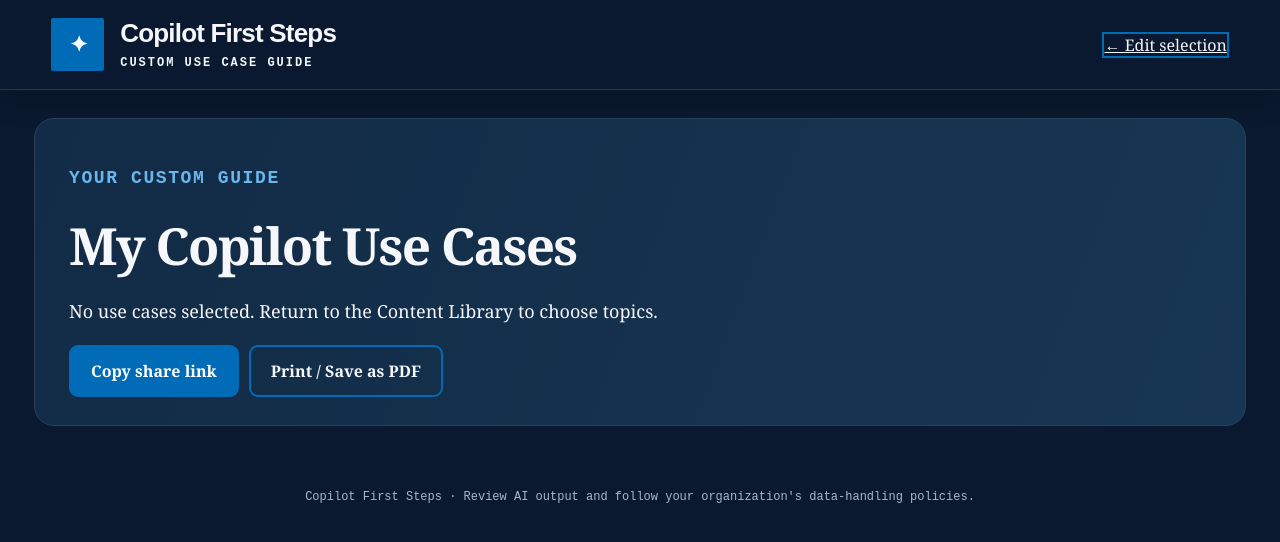
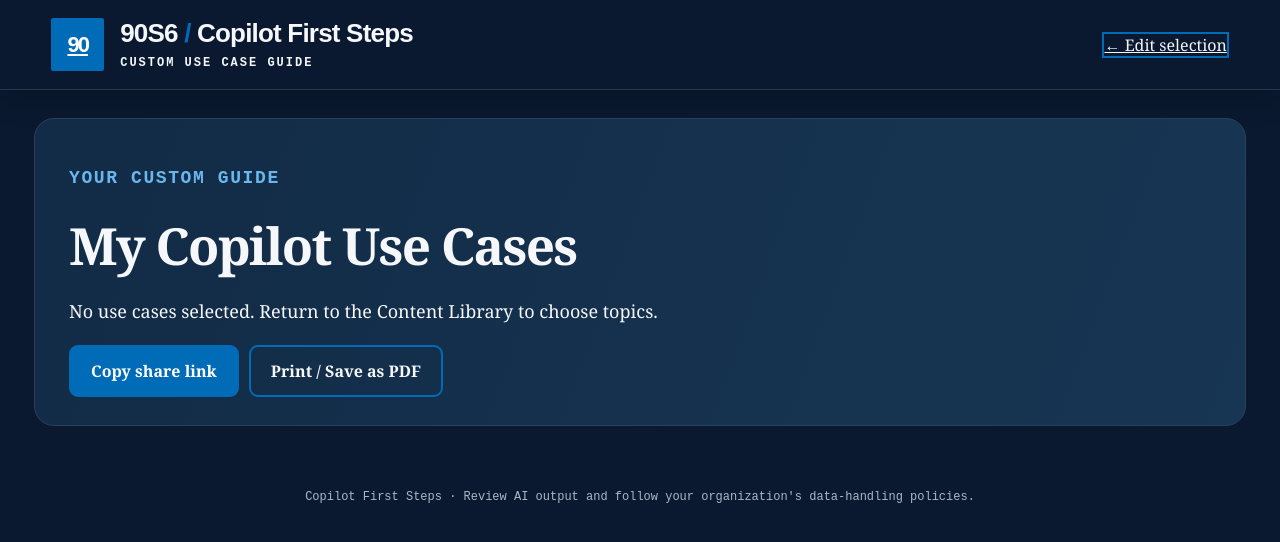
Before and after one commit to pdzaffina/90s6-site, a plain HTML site: page copilot-first-steps/custom-course.html in a window 1280 px wide. Drawn offline with Linux system fonts and the light colour scheme.

Commit message:
Apply 90S6 identity to course subpages

```diff
--- a/copilot-first-steps/custom-course.html
+++ b/copilot-first-steps/custom-course.html
@@ -1 +1 @@
-<!doctype html><html lang="en"><head><meta charset="utf-8"><meta name="viewport" content="width=device-width,initial-scale=1"><title>Custom Use Cases | Copilot First Steps</title><link rel="stylesheet" href="styles.css"><link rel="stylesheet" href="content-library.css"></head><body><header class="site-header"><div class="brand"><div class="brand-mark" aria-hidden="true">✦</div><div><strong>Copilot First Steps</strong><small>CUSTOM USE CASE GUIDE</small></div></div><a class="outline library-action" href="content-library.html">← Edit selection</a></header><main class="container custom-main"><section class="builder-hero"><p class="eyebrow">YOUR CUSTOM GUIDE</p><h1 id="customTitle">My Copilot Use Cases</h1><p id="customSummary"></p><div class="custom-actions"><button id="copyLink" class="primary">Copy share link</button><button id="printPage" class="outline">Print / Save as PDF</button><span id="copyStatus" role="status"></span></div></section><nav class="custom-nav" id="customNav" aria-label="Selected use cases"></nav><div id="customContent"></div><footer>Copilot First Steps · Review AI output and follow your organization's data-handling policies.</footer></main><script src="use-cases-data.js"></script><script src="custom-course.js"></script></body></html>
+<!doctype html><html lang="en"><head><meta charset="utf-8"><meta name="viewport" content="width=device-width,initial-scale=1"><title>Custom Use Cases | Copilot First Steps</title><link rel="stylesheet" href="styles.css"><link rel="stylesheet" href="content-library.css"></head><body><header class="site-header"><div class="brand"><a class="brand-mark" href="https://90s6.com" aria-label="90S6 home">90</a><div><strong>90S6 <span class="brand-divider">/</span> Copilot First Steps</strong><small>CUSTOM USE CASE GUIDE</small></div></div><a class="outline library-action" href="content-library.html">← Edit selection</a></header><main class="container custom-main"><section class="builder-hero"><p class="eyebrow">YOUR CUSTOM GUIDE</p><h1 id="customTitle">My Copilot Use Cases</h1><p id="customSummary"></p><div class="custom-actions"><button id="copyLink" class="primary">Copy share link</button><button id="printPage" class="outline">Print / Save as PDF</button><span id="copyStatus" role="status"></span></div></section><nav class="custom-nav" id="customNav" aria-label="Selected use cases"></nav><div id="customContent"></div><footer>Copilot First Steps · Review AI output and follow your organization's data-handling policies.</footer></main><script src="use-cases-data.js"></script><script src="custom-course.js"></script></body></html>
```
